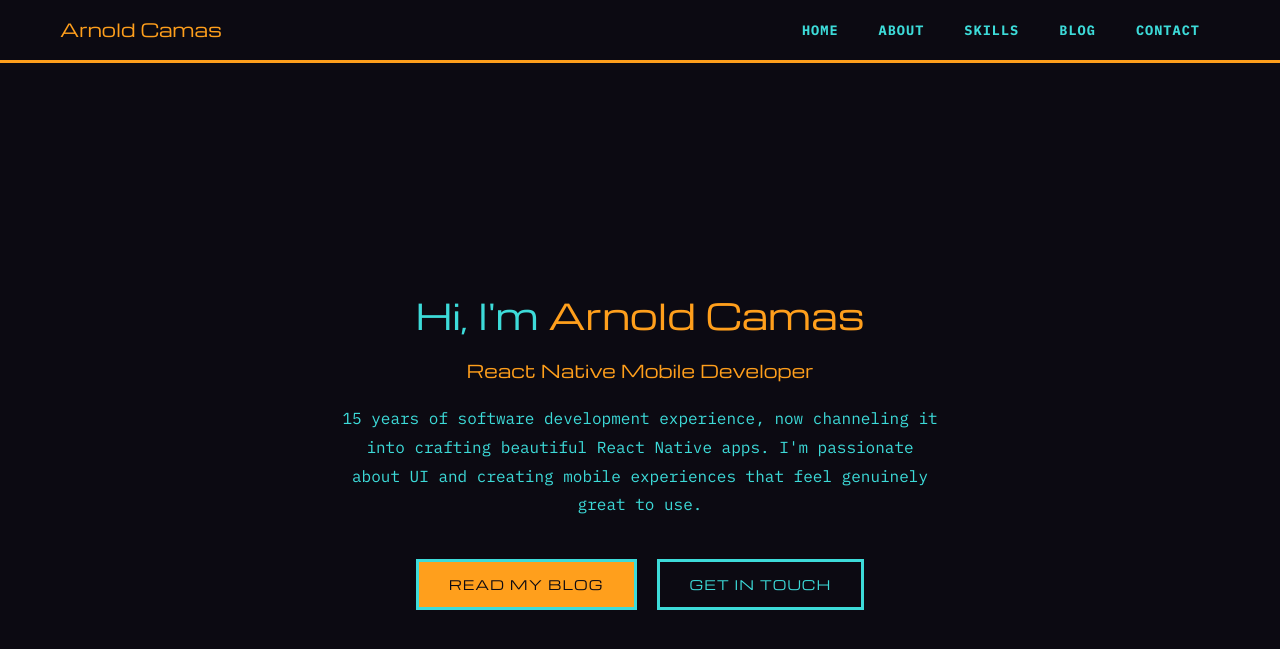
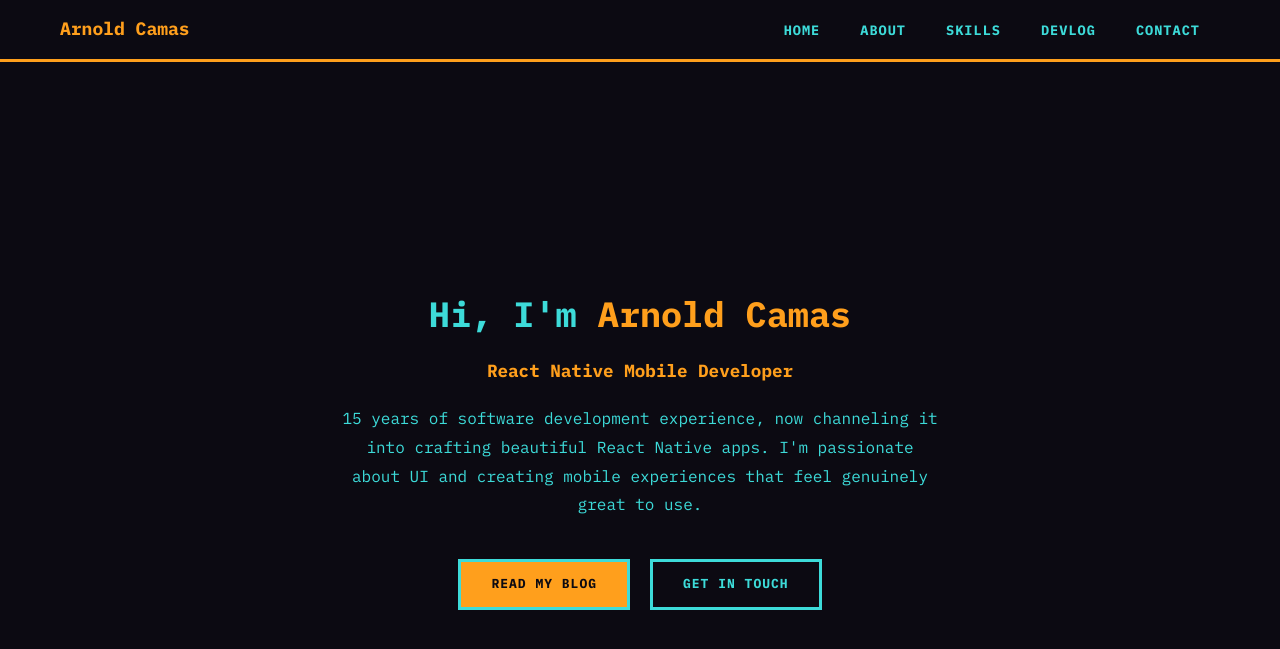
Before and after one commit to arnoldc/dev, a Jekyll site: the page built from index.html, in a window 1280 px wide and 900 px high. Shown: the top 649 px of the window. Built offline with Jekyll 4.4.1, drawn with Linux system fonts in a browser that asks for light colours; some of the changed text lies outside the part shown.

Commit message:
use ibm plex mono everywhere and rename blog nav to devlog
- headings, buttons and logo switch from michroma to bold ibm plex mono
- nav link says devlog; homepage section is titled latest post

```diff
--- a/_layouts/post.html
+++ b/_layouts/post.html
@@ -7,7 +7,7 @@
     <link rel="stylesheet" href="{{ site.baseurl }}/css/styles.css">
     <link rel="preconnect" href="https://fonts.googleapis.com">
     <link rel="preconnect" href="https://fonts.gstatic.com" crossorigin>
-    <link href="https://fonts.googleapis.com/css2?family=Michroma&family=IBM+Plex+Mono:ital,wght@0,400;0,500;0,700;1,400&display=swap" rel="stylesheet">
+    <link href="https://fonts.googleapis.com/css2?family=IBM+Plex+Mono:ital,wght@0,400;0,500;0,700;1,400&display=swap" rel="stylesheet">
 </head>
 <body>
     <nav class="navbar">
@@ -19,7 +19,7 @@
                 <li class="nav-item"><a href="{{ site.baseurl }}/#home" class="nav-link">Home</a></li>
                 <li class="nav-item"><a href="{{ site.baseurl }}/#about" class="nav-link">About</a></li>
                 <li class="nav-item"><a href="{{ site.baseurl }}/#skills" class="nav-link">Skills</a></li>
-                <li class="nav-item"><a href="{{ site.baseurl }}/#blog" class="nav-link">Blog</a></li>
+                <li class="nav-item"><a href="{{ site.baseurl }}/#blog" class="nav-link">Devlog</a></li>
                 <li class="nav-item"><a href="{{ site.baseurl }}/#contact" class="nav-link">Contact</a></li>
             </ul>
         </div>
--- a/css/styles.css
+++ b/css/styles.css
@@ -5,7 +5,7 @@
     --color-accent: #FF9F1C;   /* amber neon: headings, borders, highlights */
     --color-text: #3DDBD9;     /* teal: body text */
 
-    --font-display: 'Michroma', sans-serif;  /* wide sci-fi film-title capitals: headings, buttons */
+    --font-display: 'IBM Plex Mono', monospace;  /* headings, buttons, logo */
     --font-body: 'IBM Plex Mono', monospace;
 }
 
@@ -36,7 +36,7 @@ body {
 /* Typography */
 h1, h2, h3, h4, h5, h6 {
     font-family: var(--font-display);
-    font-weight: 400;
+    font-weight: 700;
     line-height: 1.4;
 }
 
@@ -51,7 +51,7 @@ h1, h2, h3, h4, h5, h6 {
     border-radius: 0;
     text-decoration: none;
     font-family: var(--font-display);
-    font-weight: 400;
+    font-weight: 700;
     border: 3px solid transparent;
     cursor: pointer;
     font-size: 13px;
@@ -104,7 +104,7 @@ h1, h2, h3, h4, h5, h6 {
 .nav-logo a {
     font-family: var(--font-display);
     font-size: 18px;
-    font-weight: 400;
+    font-weight: 700;
     color: var(--color-accent);
     text-decoration: none;
 }
@@ -177,7 +177,7 @@ h1, h2, h3, h4, h5, h6 {
     font-size: 1.1rem;
     color: var(--color-accent);
     margin-bottom: 20px;
-    font-weight: 400;
+    font-weight: 700;
     font-family: var(--font-display);
 }
 
--- a/index.html
+++ b/index.html
@@ -10,7 +10,7 @@
     <link rel="stylesheet" href="css/styles.css">
     <link rel="preconnect" href="https://fonts.googleapis.com">
     <link rel="preconnect" href="https://fonts.gstatic.com" crossorigin>
-    <link href="https://fonts.googleapis.com/css2?family=Michroma&family=IBM+Plex+Mono:ital,wght@0,400;0,500;0,700;1,400&display=swap" rel="stylesheet">
+    <link href="https://fonts.googleapis.com/css2?family=IBM+Plex+Mono:ital,wght@0,400;0,500;0,700;1,400&display=swap" rel="stylesheet">
     <link rel="stylesheet" href="https://cdnjs.cloudflare.com/ajax/libs/font-awesome/6.4.0/css/all.min.css">
 </head>
 <body>
@@ -31,7 +31,7 @@
                     <a href="#skills" class="nav-link">Skills</a>
                 </li>
                 <li class="nav-item">
-                    <a href="#blog" class="nav-link">Blog</a>
+                    <a href="#blog" class="nav-link">Devlog</a>
                 </li>
                 <li class="nav-item">
                     <a href="#contact" class="nav-link">Contact</a>
@@ -162,7 +162,7 @@
     <section id="blog" class="blog">
         <div class="container">
             <div class="section-header">
-                <h2 class="section-title">Latest Blog Posts</h2>
+                <h2 class="section-title">Latest Post</h2>
                 <p class="section-subtitle">Sharing my thoughts and experiences</p>
             </div>
             {% assign listed_posts = site.posts | where_exp: "post", "post.unlisted != true" %}
```
